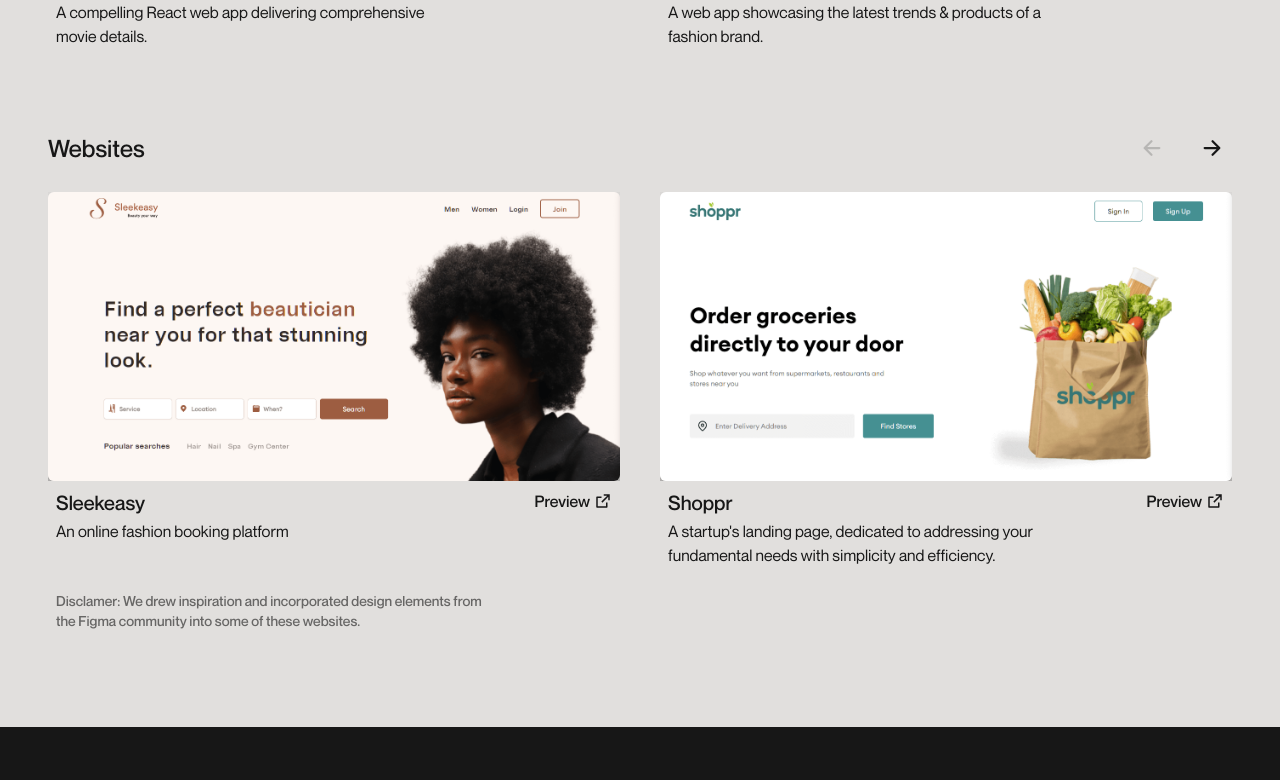
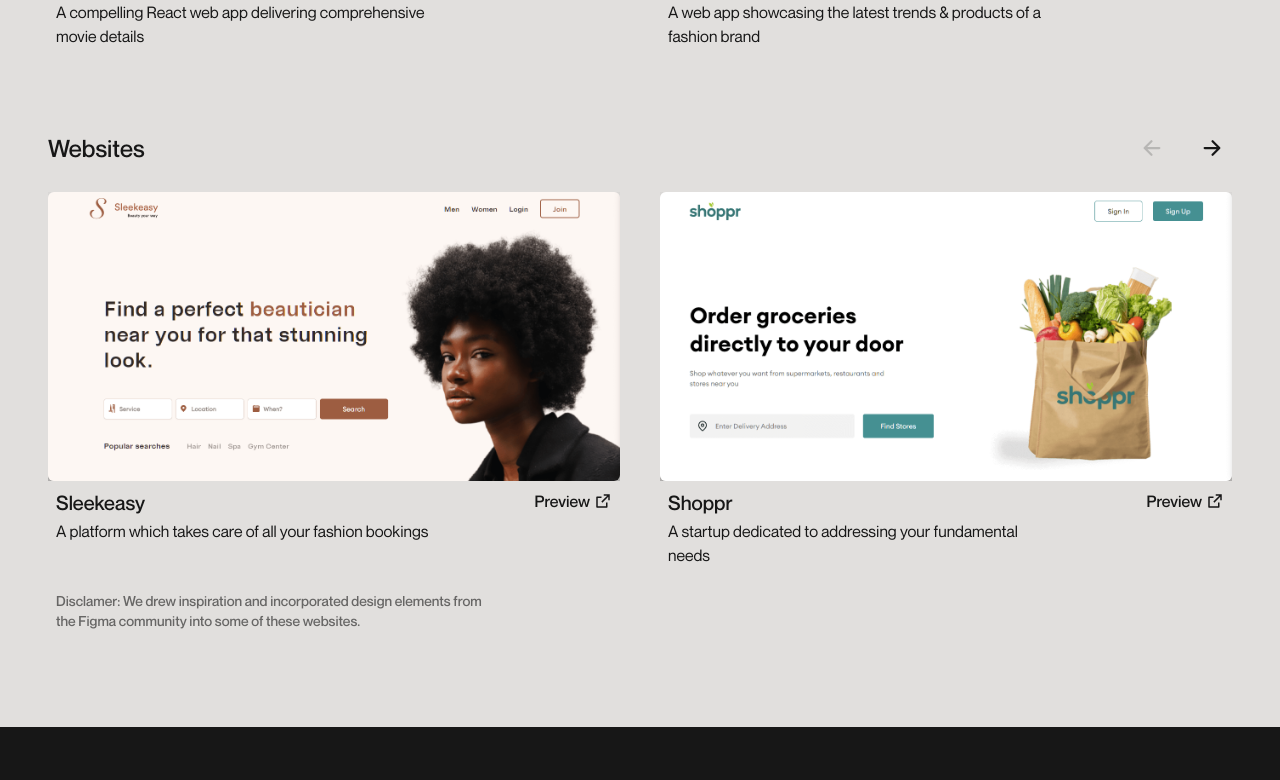
Before and after one commit to iam4tunate/iamfortunate, a React (Vite) app: page / in a window 1280 px wide. Shown: the part 1672-2452 px from the top of the page. Built offline with nearby package versions, Linux system fonts and the light colour scheme.

Commit message:
edited the slider section

```diff
--- a/src/components/Slider.jsx
+++ b/src/components/Slider.jsx
@@ -63,8 +63,8 @@ const Slider = ({ heading, data, website }) => {
           }}
         >
           {data.map((project) => (
-            <SwiperSlide key={project.id}>
-              <div className="">
+            <SwiperSlide key={project.id} className="">
+              <div className="h-fit">
                 <Reveal>
                   <img
                     src={project.img}
@@ -112,7 +112,7 @@ const Slider = ({ heading, data, website }) => {
         </Swiper>
         <Reveal>
           {website && (
-            <div className="text-sm font-neueMedium opacity-60 px-2 pt-6 max-sm:pt-0 sm:w-[80%] lg:w-[60%] w-full">
+            <div className="text-sm font-neueMedium opacity-60 px-2 pt-6 sm:w-[80%] lg:w-[60%] w-full">
               Disclamer: We drew inspiration and incorporated design elements
               from the Figma community into some of these websites.
             </div>
--- a/src/data.js
+++ b/src/data.js
@@ -47,7 +47,7 @@ export const webApps = [
     id: 1,
     img: FILMPULSE,
     name: "Filmpulse",
-    desc: "A compelling React web app delivering comprehensive movie details.",
+    desc: "A compelling React web app delivering comprehensive movie details",
     // desc: "A compelling React web app delivering comprehensive movie details with nice visuals, movie credits, trailer and key informations for an enriched experience.",
     url: "https://filmpulse1.netlify.app/",
   },
@@ -55,7 +55,7 @@ export const webApps = [
     id: 2,
     img: BU,
     name: "B-U",
-    desc: "A web app showcasing the latest trends & products of a fashion brand.",
+    desc: "A web app showcasing the latest trends & products of a fashion brand",
     // desc: "A web app powered by Firebase, seamlessly showcasing the latest trends and products of a fashion brand with dynamic content and secure, real-time interactions.",
     url: "https://b-uu.netlify.app/",
   },
@@ -63,7 +63,7 @@ export const webApps = [
     id: 3,
     img: ARMOURONE,
     name: "Armourone",
-    desc: "Armourone is a dealer in a wide range of bike, boat, and motorcycle parts.",
+    desc: "Armourone is a dealer in a wide range of bike, boat, and motorcycle parts",
     // desc: "Armourone is a dealer in a wide range of bike, boat, and motorcycle parts. Stay connected with our seamless communication feature powered by EmailJS, allowing you to inquire about and order parts effortlessly",
     url: "https://armourone.netlify.app/",
   },
@@ -74,21 +74,21 @@ export const websites = [
     id: 1,
     img: SLEEKEASY,
     name: "Sleekeasy",
-    desc: "An online fashion booking platform",
+    desc: "A platform which takes care of all your fashion bookings",
     url: "https://sleekeasy.netlify.app/",
   },
   {
     id: 2,
     img: SHOPPR,
     name: "Shoppr",
-    desc: "A startup's landing page, dedicated to addressing your fundamental needs with simplicity and efficiency.",
+    desc: "A startup dedicated to addressing your fundamental needs",
     url: "https://shopprr.netlify.app/",
   },
   {
     id: 3,
     img: ARMOURONE_COMINGSOON,
     name: "Armourone (pre-launch)",
-    desc: "A pre-launch site for an engine parts dealership.",
+    desc: "A pre-launch site for an engine parts dealership",
     url: "https://armourone-comingsoon.netlify.app/",
   },
   {
```
